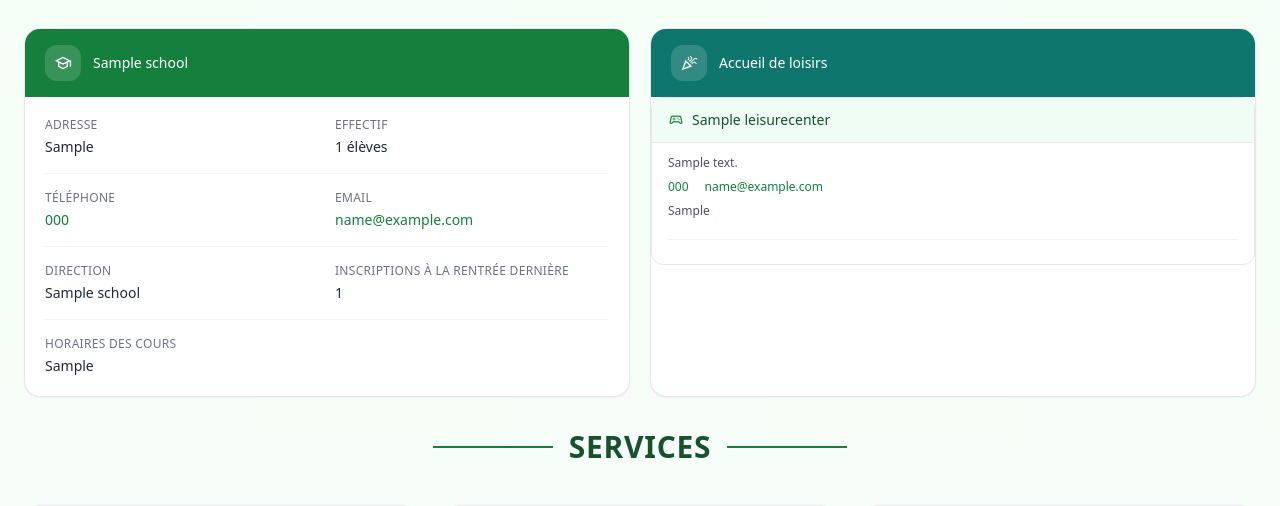
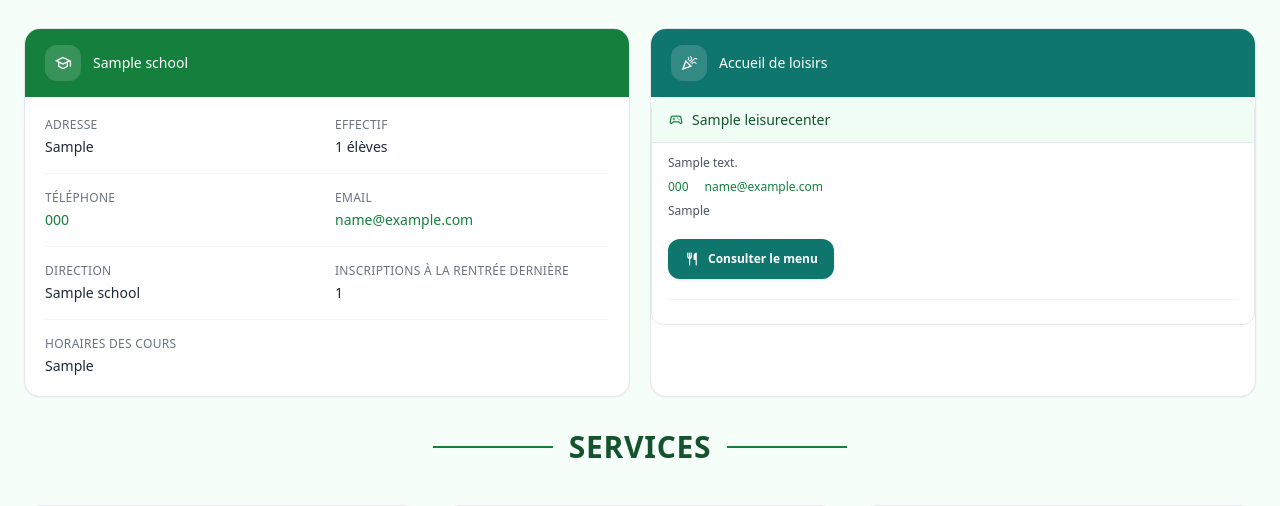
Before and after one commit to Pseudo404/MairieDhuizon, a Django app: page /vie-pratique/ in a window 1280 px wide. Shown: the part 1627-2133 px from the top of the page. Run offline with Django 5.2, Linux system fonts and the light colour scheme; tables that the repository leaves empty hold one stand-in row (values such as "Sample post"); grey boxes marked "Sample" are stand-in pictures; some libraries are stand-ins or nearby versions.

Commit message:
repas centre de loisir

```diff
--- a/core/models.py
+++ b/core/models.py
@@ -1293,6 +1293,14 @@ class LeisureCenter(BaseModel):
         verbose_name="Capacité journalière maximale",
         help_text="Nombre maximum d'enfants pouvant être accueillis par jour."
     )
+    menu_pdf = models.FileField(
+        upload_to="documents/centre_loisirs/",
+        blank=True,
+        null=True,
+        verbose_name="Menu (PDF)",
+        validators=[validate_pdf_upload],
+        help_text="Un seul PDF contenant le menu pour le centre de loisirs."
+    )
 
     class Meta:
         verbose_name = "Centre de loisirs"
--- a/requirements.txt
+++ b/requirements.txt
@@ -1,4 +1,4 @@
-Django==4.2
+Django>=4.2.20
 python-dotenv==1.2.2
 django-tailwind==4.4.2
 whitenoise==6.12.0
--- a/templates/vie_pratiques.html
+++ b/templates/vie_pratiques.html
@@ -310,6 +310,14 @@
                         {% if centres_loisirs.email %}<a href="mailto:{{ centres_loisirs.email }}" class="text-green-700 hover:underline break-all">{{ centres_loisirs.email }}</a>{% endif %}
                     </div>
                     {% if centres_loisirs.horaires %}<p class="whitespace-pre-line">{{ centres_loisirs.horaires }}</p>{% endif %}
+                    {% if centres_loisirs.menu_pdf %}
+                    <div class="mt-3">
+                        <a href="{{ centres_loisirs.menu_pdf.url }}" target="_blank" class="inline-flex items-center gap-2 bg-teal-700 hover:bg-teal-800 text-white text-xs font-semibold px-4 py-2 rounded-xl shadow hover:shadow-md transition-all duration-300">
+                            <span class="material-symbols-outlined text-base">restaurant</span>
+                            Consulter le menu
+                        </a>
+                    </div>
+                    {% endif %}
                     <div class="mt-3 pt-3 border-t border-gray-100">
                         <!-- <a href="{% url 'centre_loisirs_inscription' %}"
                            class="inline-flex items-center gap-2 bg-green-700 hover:bg-green-800 text-white text-xs font-semibold px-4 py-2.5 rounded-xl shadow-sm hover:shadow-md transition-all duration-300">
```
Also changed, not shown: core/migrations/0045_alter_menucantine_options_and_more.py (added).
